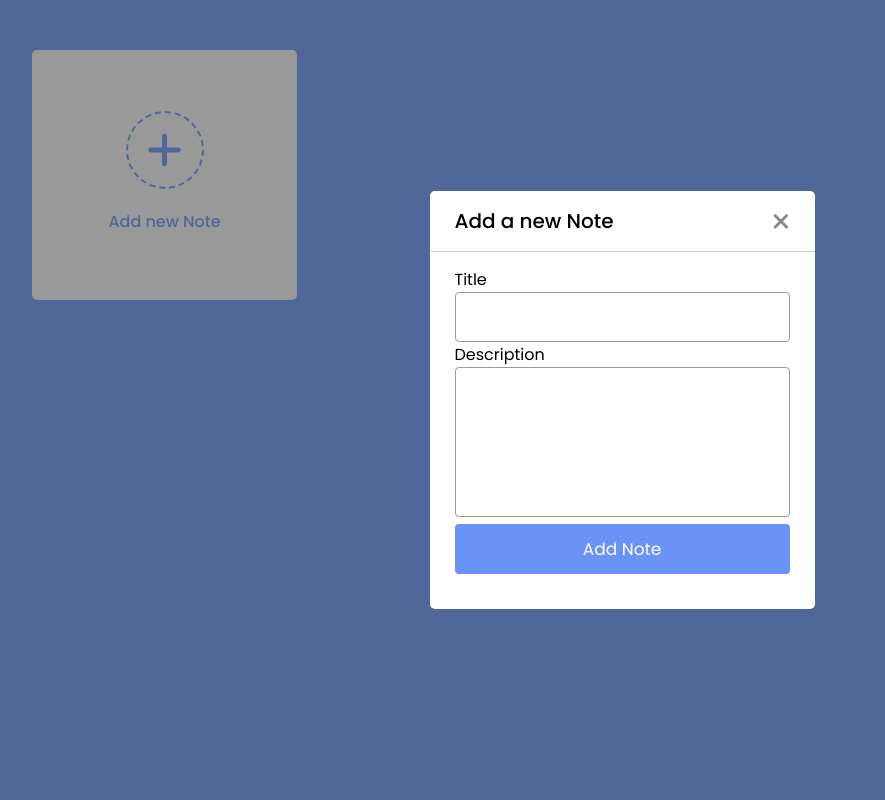
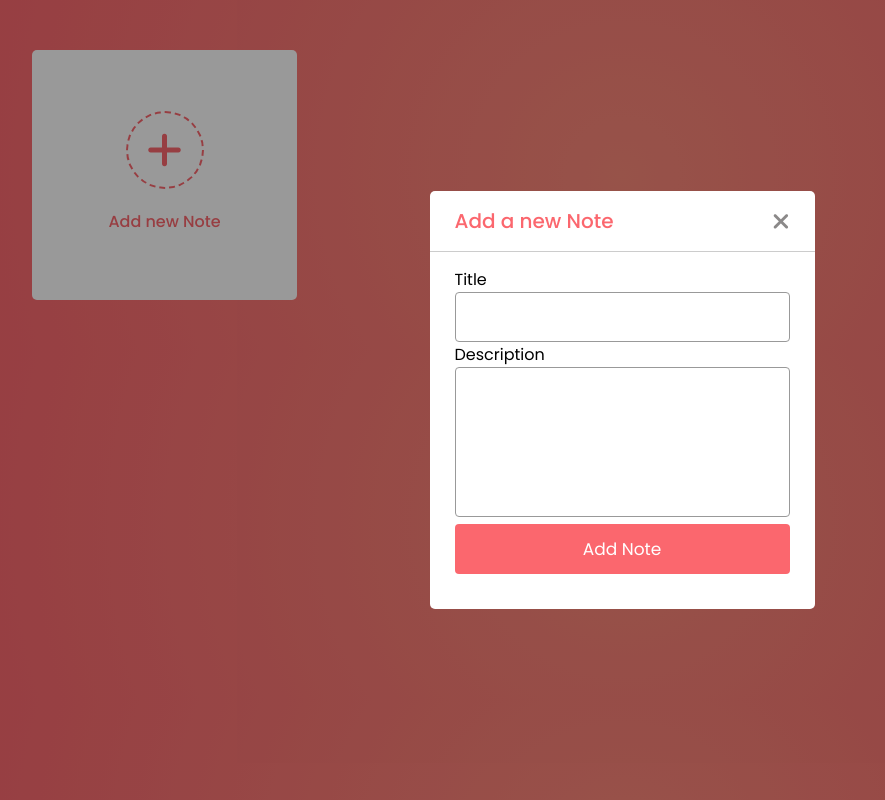
Before and after one commit to siddiquah/Js_NotesApp, a plain HTML site: page index.html in a window 1280 px wide. Both pictures are taken after a click on the item "Add new Note". Shown: the whole page, without its empty margins (18-903 px from the left). Drawn offline with Linux system fonts and the light colour scheme.

Commit message:
Update style.css

```diff
--- a/style.css
+++ b/style.css
@@ -7,7 +7,7 @@
 }
 
 body {
-    background-color: #88ABFF;
+    background: radial-gradient(circle, rgba(252,138,123,1) 0%, rgba(251,103,110,1) 100%);
 }
 
 .wrapper {
@@ -41,15 +41,15 @@ body {
 .add-box .icon {
     height: 78px;
     width: 78px;
-    color: #88ABFF;
+    color: #fb676e;
     font-size: 40px;
     border-radius: 50%;
     justify-content: center;
-    border: 2px dashed #88ABFF;
+    border: 2px dashed #fb676e;
 }
 
 .add-box p {
-    color: #88ABFF;
+    color: #fb676e;
     font-weight: 500;
     margin-top: 20px;
 }
@@ -61,6 +61,7 @@ body {
 }
 
 .note p {
+    color: #fb676e;
     font-size: 22px;
     font-weight: 700;
 }
@@ -83,7 +84,7 @@ body {
 }
 
 .bottom-content .settings i {
-    color: #000;
+    color: rgb(179, 95, 95);
     font-size: 15px;
     cursor: pointer;
 }
@@ -111,6 +112,7 @@ body {
 }
 
 .settings .menu li {
+    color: #fb676e;
     height: 25px;
     font-size: 16px;
     border-radius: 0;
@@ -175,6 +177,7 @@ body {
 }
 
 .content header p {
+    color: #fb676e;
     font-size: 20px;
     font-weight: 500;
 }
@@ -224,5 +227,5 @@ form .row label {
     color: #fff;
     font-size: 17px;
     border-radius: 4px;
-    background: #6a93f8;
+    background: #fb676e;
 }
```
